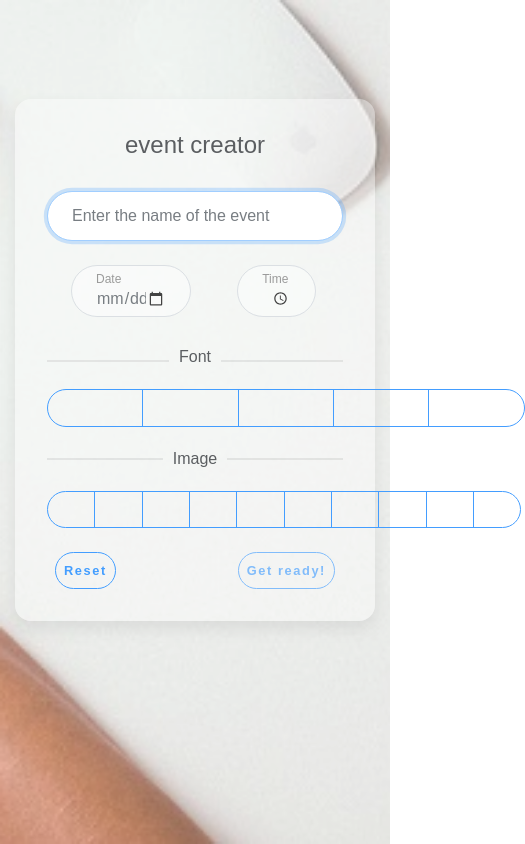
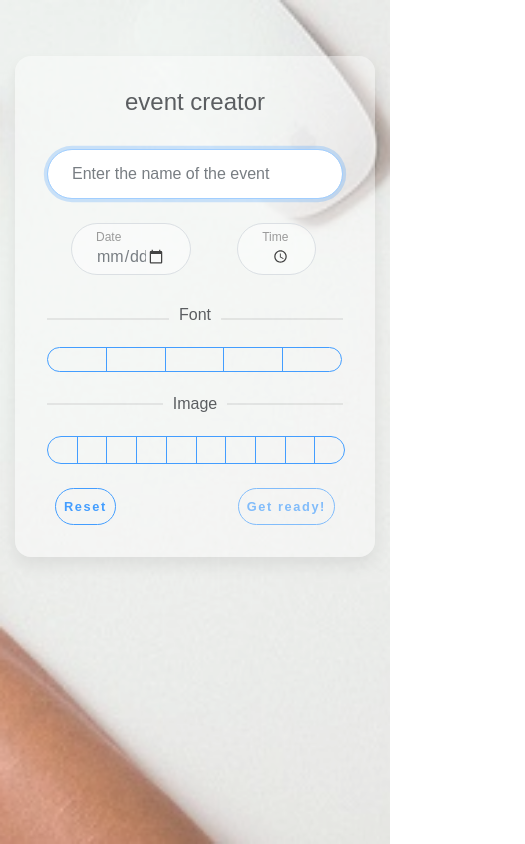
Before and after one commit to Damian4Lupa/event-creator-2, a React (Create React App) app: page / in a window 390 px wide. Shown: the whole page, 525 px wide, since content can reach past the window. Built offline with nearby package versions, Linux system fonts and the light colour scheme.

Commit message:
media queries for component clock

```diff
--- a/src/pages/CreateEvent.js
+++ b/src/pages/CreateEvent.js
@@ -136,7 +136,6 @@ class CreateEvent extends Component {
     } else {
       imgSize = 600;
     }
-    console.log("imgSize", imgSize);
     this.setState({
       imgSize,
     });
@@ -146,10 +145,6 @@ class CreateEvent extends Component {
     const { date, time, text, img, imgSize } = this.state;
     const btnStyle = "btn btn-outline-primary";
     let dataComplete = false;
-
-    if (window.onresize) {
-      console.log("zmiana szerokości okna");
-    }
 
     const show_activeButton = (
       <Link
@@ -238,9 +233,9 @@ class CreateEvent extends Component {
                     </div>
 
                     <div
+                      id="font"
                       className="btn-group"
                       role="group"
-                      aria-label="Basic example"
                     >
                       <button
                         id="1"
@@ -284,9 +279,9 @@ class CreateEvent extends Component {
                     </div>
 
                     <div
+                      id="image"
                       className="btn-group"
                       role="group"
-                      aria-label="Basic example"
                     >
                       <button
                         id="img1"
--- a/src/styles/App.css
+++ b/src/styles/App.css
@@ -1,6 +1,6 @@
 :root {
   --input-padding-x: 1.5rem;
-    --input-padding-y: .75rem;
+  --input-padding-y: 0.75rem;
 }
 
 body {
@@ -34,7 +34,7 @@ body {
 .form-signin .btn {
   font-size: 80%;
   border-radius: 5rem;
-    letter-spacing: .1rem;
+  letter-spacing: 0.1rem;
   font-weight: bold;
   padding: 1rem;
   transition: all 0.2s;
@@ -50,12 +50,12 @@ body {
   border-radius: 2rem;
 }
 
-.form-label-group>input,
-.form-label-group>label {
+.form-label-group > input,
+.form-label-group > label {
   padding: var(--input-padding-y) var(--input-padding-x);
 }
 
-.form-label-group>label {
+.form-label-group > label {
   position: absolute;
   top: 0;
   left: 0;
@@ -65,8 +65,8 @@ body {
   line-height: 1.5;
   color: #495057;
   border: 1px solid transparent;
-    border-radius: .25rem;
-    transition: all .1s ease-in-out;
+  border-radius: 0.25rem;
+  transition: all 0.1s ease-in-out;
 }
 
 .form-label-group input::-webkit-input-placeholder {
@@ -94,14 +94,14 @@ body {
   padding-bottom: calc(var(--input-padding-y) / 3);
 }
 
-.form-label-group input:not(:placeholder-shown)~label {
+.form-label-group input:not(:placeholder-shown) ~ label {
   padding-top: calc(var(--input-padding-y) / 3);
   padding-bottom: calc(var(--input-padding-y) / 3);
   font-size: 12px;
   color: #777;
 }
 
-.btn-google {
+/* .btn-google {
   color: white;
   background-color: #ea4335;
 }
@@ -109,28 +109,27 @@ body {
 .btn-facebook {
   color: white;
   background-color: #3b5998;
-}
+} */
 
-@supports (-ms-ime-align: auto) {
-    .form-label-group>label {
+/* @supports (-ms-ime-align: auto) {
+  .form-label-group > label {
     display: none;
   }
 
   .form-label-group input::-ms-input-placeholder {
     color: #777;
   }
-}
+} */
 
-@media all and (-ms-high-contrast: none),
-(-ms-high-contrast: active) {
-    .form-label-group>label {
+/* @media all and (-ms-high-contrast: none), (-ms-high-contrast: active) {
+  .form-label-group > label {
     display: none;
   }
 
   .form-label-group input:-ms-input-placeholder {
     color: #777;
   }
-}
+} */
 
 .bordered {
   display: flex;
@@ -138,7 +137,7 @@ body {
 
 .bordered::before,
 .bordered::after {
-    content: '';
+  content: "";
   flex-grow: 1;
   flex-shrink: 1;
   align-self: center;
@@ -162,11 +161,11 @@ body {
   visibility: hidden;
   padding-left: inherit;
   padding-right: inherit;
-    letter-spacing: .45rem;
+  letter-spacing: 0.45rem;
 }
 
 .form-signin .btn {
-    padding: .5rem;
+  padding: 0.5rem;
 }
 
 #background {
@@ -206,5 +205,84 @@ body {
 
 .link:hover {
   text-decoration: none;
+}
 
+/*media queries component clock*/
+
+@media (max-width: 1600px) {
+  .mt-card {
+    margin-top: 1vh;
   }
+}
+
+@media (max-width: 1536px) {
+  .mt-card {
+    margin-top: 10vh;
+  }
+}
+
+@media (max-width: 1440px) {
+  .mt-card {
+    margin-top: 1vh;
+  }
+}
+
+@media (max-width: 1191px) {
+  .container {
+    max-width: 1000px !important;
+  }
+
+  #font .btn.btn-outline-primary {
+    padding: 0.29rem !important;
+  }
+
+  #image .btn.btn-outline-primary {
+    padding: 0.39rem !important;
+  }
+}
+
+@media (max-width: 1001px) {
+  .container {
+    max-width: 880px !important;
+  }
+
+  #font .btn.btn-outline-primary {
+    padding: 0.1rem !important;
+  }
+
+  #image .btn.btn-outline-primary {
+    padding: 0.3rem !important;
+  }
+}
+
+@media (max-width: 800px) {
+  .container {
+    max-width: 480px !important;
+  }
+
+  #font .btn.btn-outline-primary {
+    padding: 0.21rem !important;
+  }
+
+  #image .btn.btn-outline-primary {
+    padding: 0.35rem !important;
+  }
+}
+
+@media (max-width: 415px) {
+  .container {
+    max-width: 390px !important;
+  }
+
+  #font .btn.btn-outline-primary {
+    padding: 0.1rem !important;
+  }
+
+  #font .btn-font {
+    letter-spacing: 2.77rem;
+  }
+
+  #image .btn.btn-outline-primary {
+    padding: 0.225rem !important;
+  }
+}
```
Lines whose indentation alone changed are shown as unchanged.
